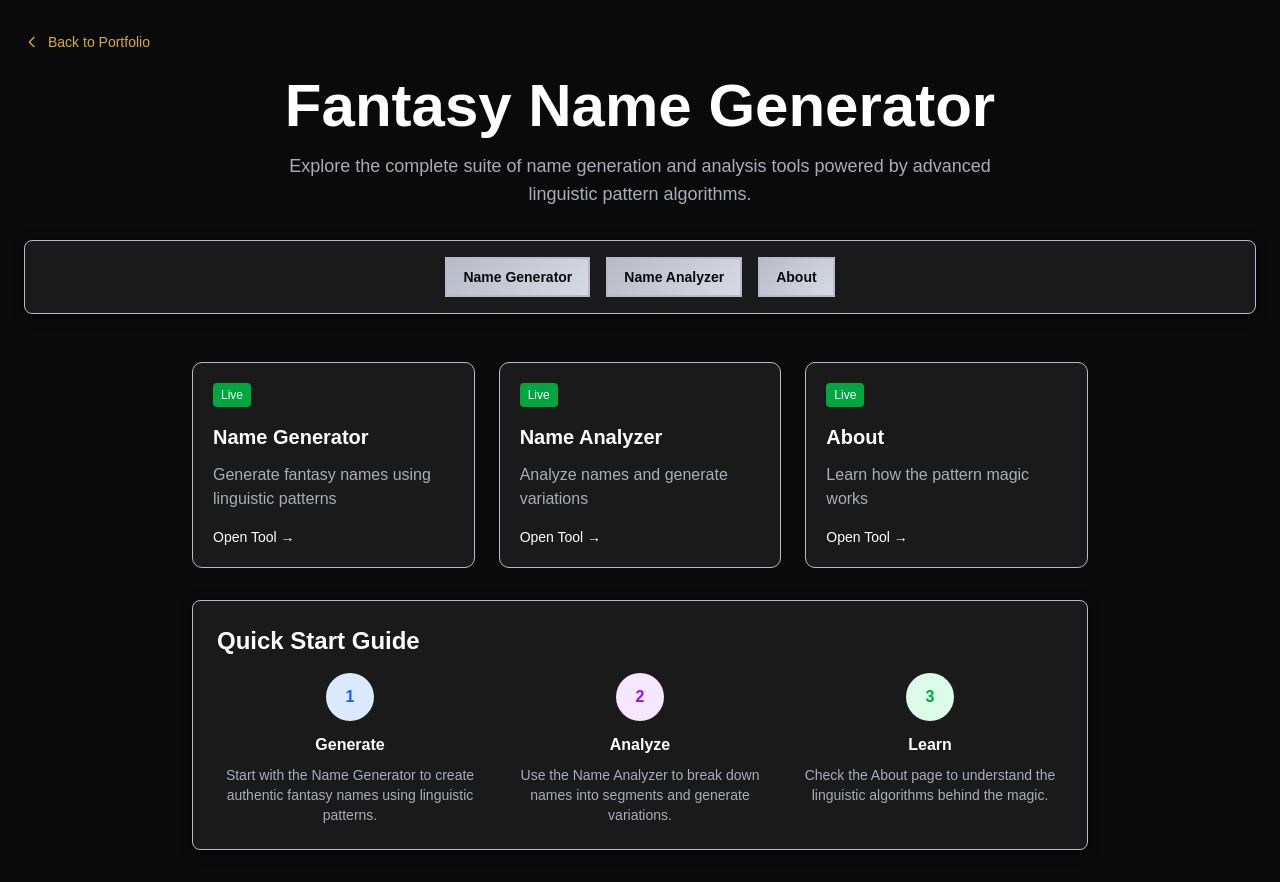
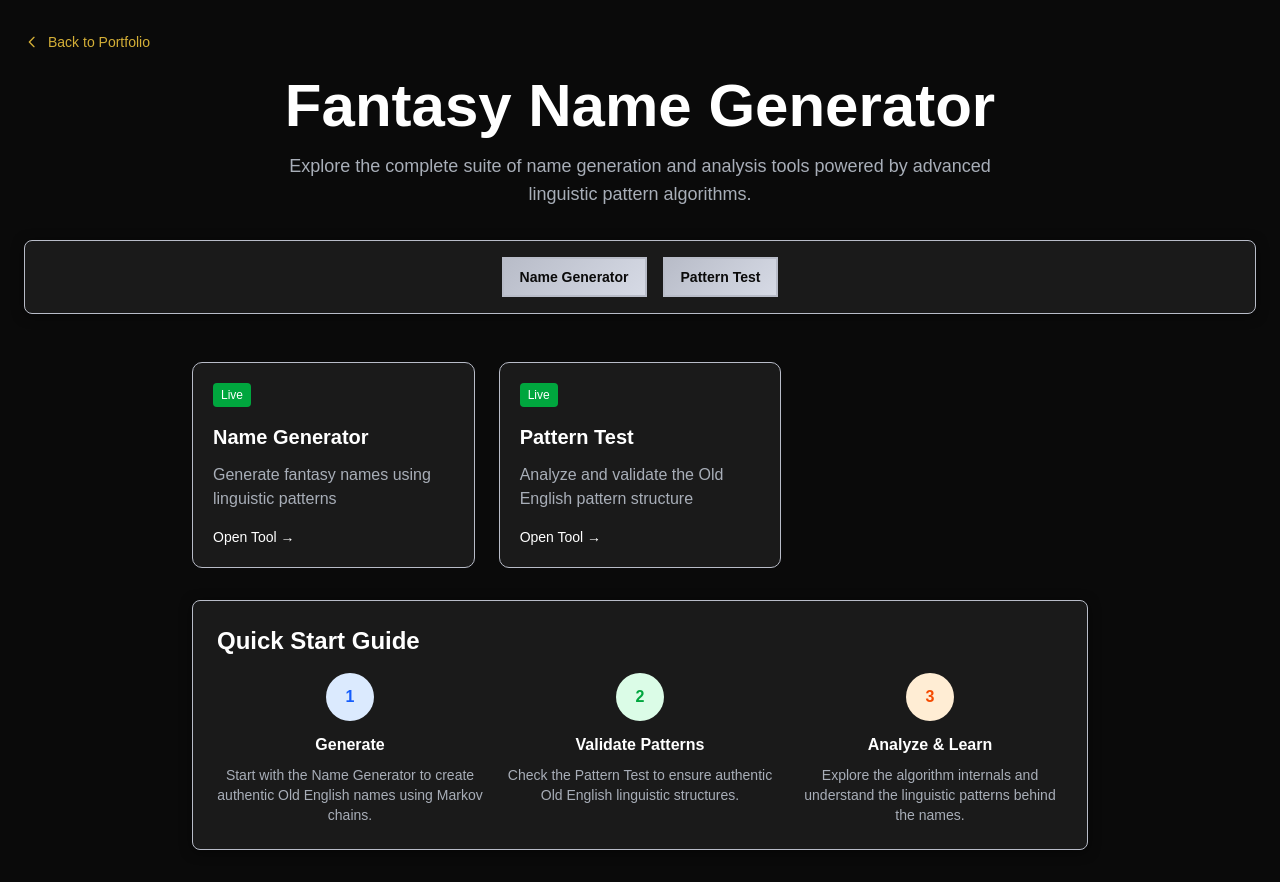
Before and after one commit to amsilva97/typicalpanda.com, a Next.js app: page /fantasy-name-generator in a window 1280 px wide. Built offline with nearby package versions, Linux system fonts and the light colour scheme.

Commit message:
feat: update navigation links and enhance pattern test page layout

```diff
--- a/src/app/fantasy-name-generator/name-generator/page.tsx
+++ b/src/app/fantasy-name-generator/name-generator/page.tsx
@@ -64,13 +64,13 @@ export default function NameGenerator() {
         {/* Header */}
         <div className="text-center mb-8">
           <Link
-            href="/"
+            href="/fantasy-name-generator"
             className="panda-link inline-flex items-center text-sm mb-4"
           >
             <svg className="w-4 h-4 mr-2" fill="none" stroke="currentColor" viewBox="0 0 24 24">
               <path strokeLinecap="round" strokeLinejoin="round" strokeWidth={2} d="M15 19l-7-7 7-7" />
             </svg>
-            Back to Home
+            Back to Fantasy Name Generator
           </Link>
 
           <h1 className="text-4xl md:text-6xl font-bold panda-text-primary mb-4">
--- a/src/app/fantasy-name-generator/page.tsx
+++ b/src/app/fantasy-name-generator/page.tsx
@@ -9,15 +9,9 @@ export default function FantasyNameGeneratorHome() {
       status: 'Live' as const
     },
     {
-      title: 'Name Analyzer',
-      description: 'Analyze names and generate variations',
-      href: '/name-analyzer',
-      status: 'Live' as const
-    },
-    {
-      title: 'About',
-      description: 'Learn how the pattern magic works',
-      href: '/about',
+      title: 'Pattern Test',
+      description: 'Analyze and validate the Old English pattern structure',
+      href: '/fantasy-name-generator/pattern-test',
       status: 'Live' as const
     }
   ];
@@ -70,7 +64,7 @@ export default function FantasyNameGeneratorHome() {
 
         {/* Main Content - Feature Overview */}
         <div className="max-w-4xl mx-auto">
-          <div className="grid md:grid-cols-1 lg:grid-cols-3 gap-6 mb-8">
+          <div className="grid md:grid-cols-1 lg:grid-cols-2 xl:grid-cols-3 gap-6 mb-8">
             {pages.map((page) => (
               <Link
                 key={page.href}
@@ -78,7 +72,11 @@ export default function FantasyNameGeneratorHome() {
                 className="panda-feature-card group hover:scale-105 transition-transform"
               >
                 <div className="flex items-center justify-between mb-4">
-                  <span className="bg-green-600 text-white px-2 py-1 rounded text-xs font-medium">
+                  <span className={`px-2 py-1 rounded text-xs font-medium ${
+                    page.status === 'Live'
+                      ? 'bg-green-600 text-white'
+                      : 'bg-orange-500 text-white'
+                  }`}>
                     {page.status}
                   </span>
                 </div>
@@ -92,7 +90,7 @@ export default function FantasyNameGeneratorHome() {
                 </p>
 
                 <div className="text-sm panda-text-primary font-medium group-hover:panda-accent-gold transition-colors">
-                  Open Tool →
+                  {page.status === 'Live' ? 'Open Tool →' : 'Coming Soon'}
                 </div>
               </Link>
             ))}
@@ -104,34 +102,34 @@ export default function FantasyNameGeneratorHome() {
               Quick Start Guide
             </h2>
 
-            <div className="grid md:grid-cols-3 gap-6">
+            <div className="grid md:grid-cols-2 lg:grid-cols-3 gap-6">
               <div className="text-center">
                 <div className="bg-blue-100 dark:bg-blue-900 w-12 h-12 rounded-full flex items-center justify-center mx-auto mb-3">
                   <span className="text-blue-600 dark:text-blue-400 font-bold">1</span>
                 </div>
                 <h3 className="font-semibold panda-text-primary mb-2">Generate</h3>
                 <p className="text-sm panda-text-secondary">
-                  Start with the Name Generator to create authentic fantasy names using linguistic patterns.
-                </p>
-              </div>
-
-              <div className="text-center">
-                <div className="bg-purple-100 dark:bg-purple-900 w-12 h-12 rounded-full flex items-center justify-center mx-auto mb-3">
-                  <span className="text-purple-600 dark:text-purple-400 font-bold">2</span>
-                </div>
-                <h3 className="font-semibold panda-text-primary mb-2">Analyze</h3>
-                <p className="text-sm panda-text-secondary">
-                  Use the Name Analyzer to break down names into segments and generate variations.
+                  Start with the Name Generator to create authentic Old English names using Markov chains.
                 </p>
               </div>
 
               <div className="text-center">
                 <div className="bg-green-100 dark:bg-green-900 w-12 h-12 rounded-full flex items-center justify-center mx-auto mb-3">
-                  <span className="text-green-600 dark:text-green-400 font-bold">3</span>
+                  <span className="text-green-600 dark:text-green-400 font-bold">2</span>
                 </div>
-                <h3 className="font-semibold panda-text-primary mb-2">Learn</h3>
+                <h3 className="font-semibold panda-text-primary mb-2">Validate Patterns</h3>
                 <p className="text-sm panda-text-secondary">
-                  Check the About page to understand the linguistic algorithms behind the magic.
+                  Check the Pattern Test to ensure authentic Old English linguistic structures.
+                </p>
+              </div>
+
+              <div className="text-center">
+                <div className="bg-orange-100 dark:bg-orange-900 w-12 h-12 rounded-full flex items-center justify-center mx-auto mb-3">
+                  <span className="text-orange-600 dark:text-orange-400 font-bold">3</span>
+                </div>
+                <h3 className="font-semibold panda-text-primary mb-2">Analyze & Learn</h3>
+                <p className="text-sm panda-text-secondary">
+                  Explore the algorithm internals and understand the linguistic patterns behind the names.
                 </p>
               </div>
             </div>
--- a/src/app/fantasy-name-generator/pattern-test/page.tsx
+++ b/src/app/fantasy-name-generator/pattern-test/page.tsx
@@ -271,6 +271,15 @@ export default function PatternTest() {
   return (
     <div className="min-h-screen bg-gray-50 py-8">
       <div className="max-w-4xl mx-auto px-4">
+        <div className="mb-6">
+          <a
+            href="/fantasy-name-generator"
+            className="text-blue-600 hover:text-blue-800 text-sm font-medium"
+          >
+            ← Back to Fantasy Name Generator
+          </a>
+        </div>
+
         <h1 className="text-3xl font-bold text-gray-900 mb-8">
           Pattern Test Suite
         </h1>
```
